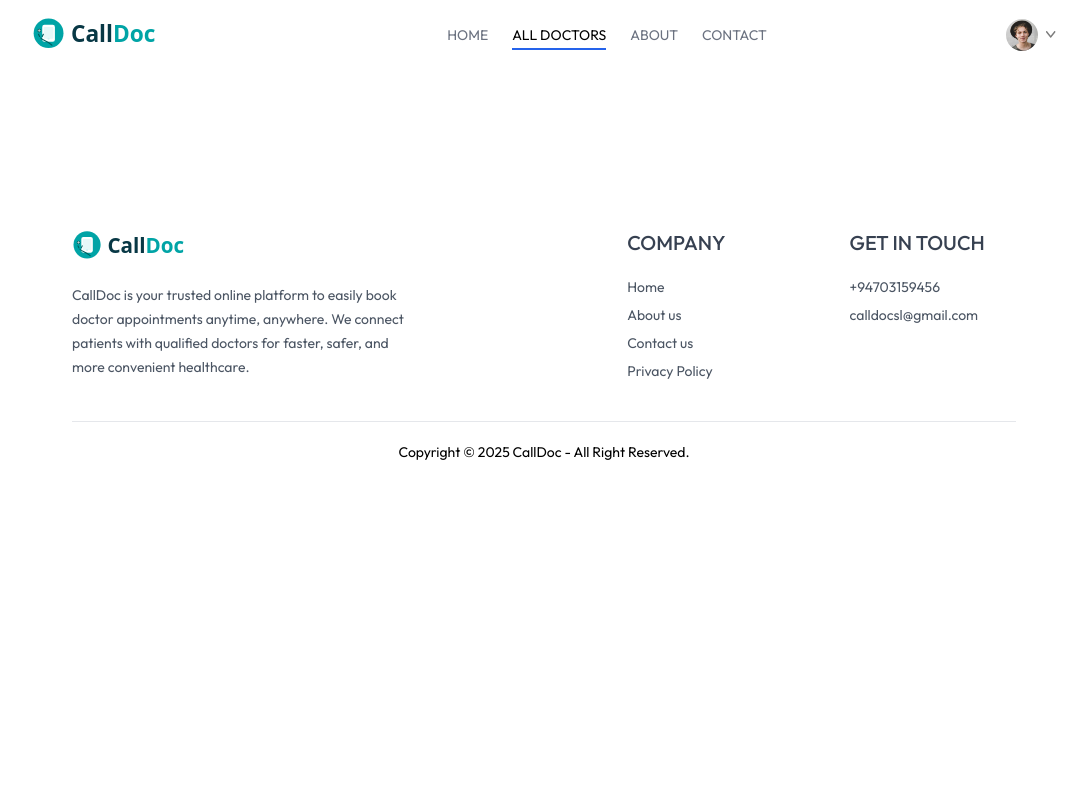
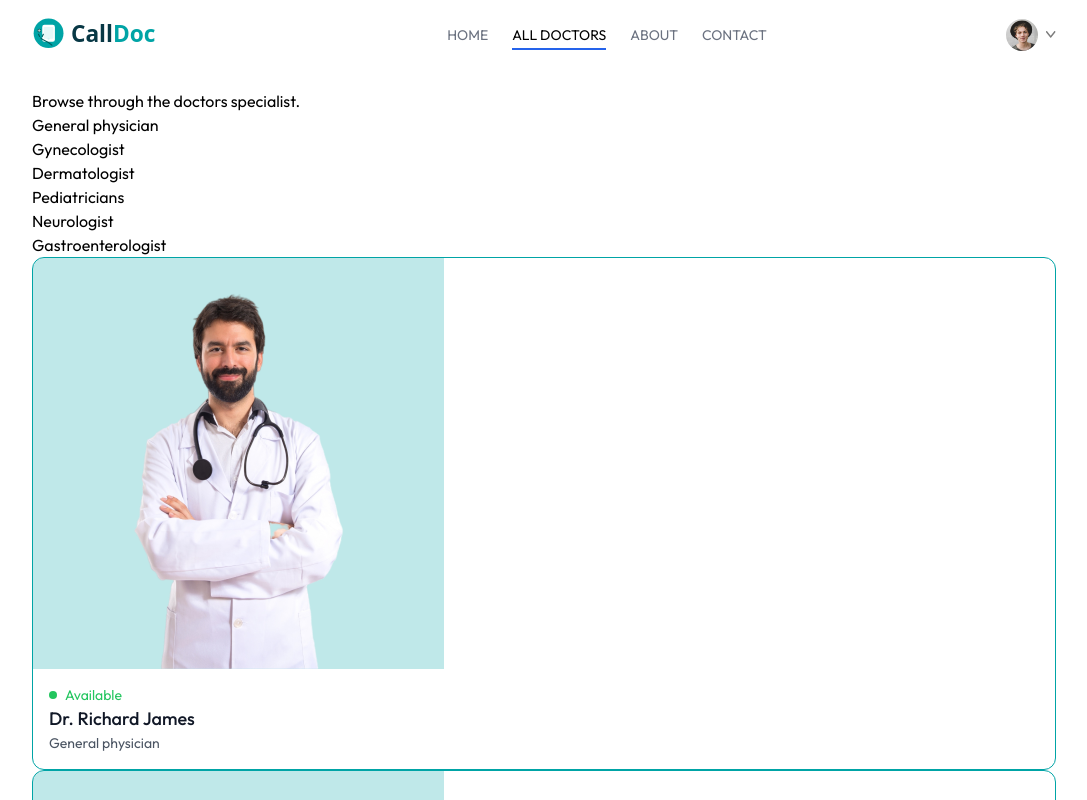
Before and after one commit to Praveen-Thathsara/Doctor-Channeling-Website-CallDoc, a React (Vite) app in the folder frontend/: page /doctors in a window 1280 px wide. Shown: the top 800 px of the page, without its empty margins (96-1183 px from the left). Built offline with nearby package versions, Linux system fonts and the light colour scheme.

Commit message:
set up the doctors page

```diff
--- a/frontend/src/pages/Doctors.jsx
+++ b/frontend/src/pages/Doctors.jsx
@@ -1,8 +1,58 @@
-import React from 'react'
+import React, { useContext, useEffect, useState } from 'react'
+import { useParams, } from 'react-router-dom'
+import { AppContext } from '../context/AppContext'
+
 
 const Doctors = () => {
-  return (
+
+  const { speciality } = useParams()
+  const [ filterDoc, setFilterDoc] = useState([])
+  const { doctors } = useContext(AppContext)
+
+  const applyFilter = () => {
+    if(speciality){
+      setFilterDoc(doctors.filter(doc => doc.speciality === speciality))
+  } else {
+    setFilterDoc(doctors)
+
+  }
+}
+
+useEffect(()=>{
+applyFilter()
+},[doctors,speciality])
+
+      return (
     <div>
+      <p>Browse through the doctors specialist.</p>
+      <div>
+        <div>
+          <p>General physician</p>
+          <p>Gynecologist</p>
+          <p>Dermatologist</p>
+          <p>Pediatricians</p>
+          <p>Neurologist</p>
+          <p>Gastroenterologist</p>
+        </div>
+        <div>
+          {
+            filterDoc.map((item,index)=>(
+                <div onClick={()=>navigate(`/appointments/${item._id}`)} className='border border-[#00A4A6] rounded-xl overflow-hidden cursor-pointer hover:translate-y-[-10px] transition-all duration-500' key= {index}>
+                    <img className='bg-[#00A4A640]' src={item.image} alt="" />
+                    <div className='p-4'>
+                        <div className='flex items-center gap-2 text-sm text-center text-green-500'>
+                            <p className='w-2 h-2 bg-green-500 rounded-full'></p>
+                            <p>Available</p>
+                        </div>
+                        <p className='text-gray-900 text-lg font-medium'>{item.name}</p>
+                        <p className='text-gray-600 text-sm'>{item.speciality}</p>
+                    </div>
+
+                </div>
+            ))
+          }
+        </div>
+      </div>
 
     </div>
   )
```
